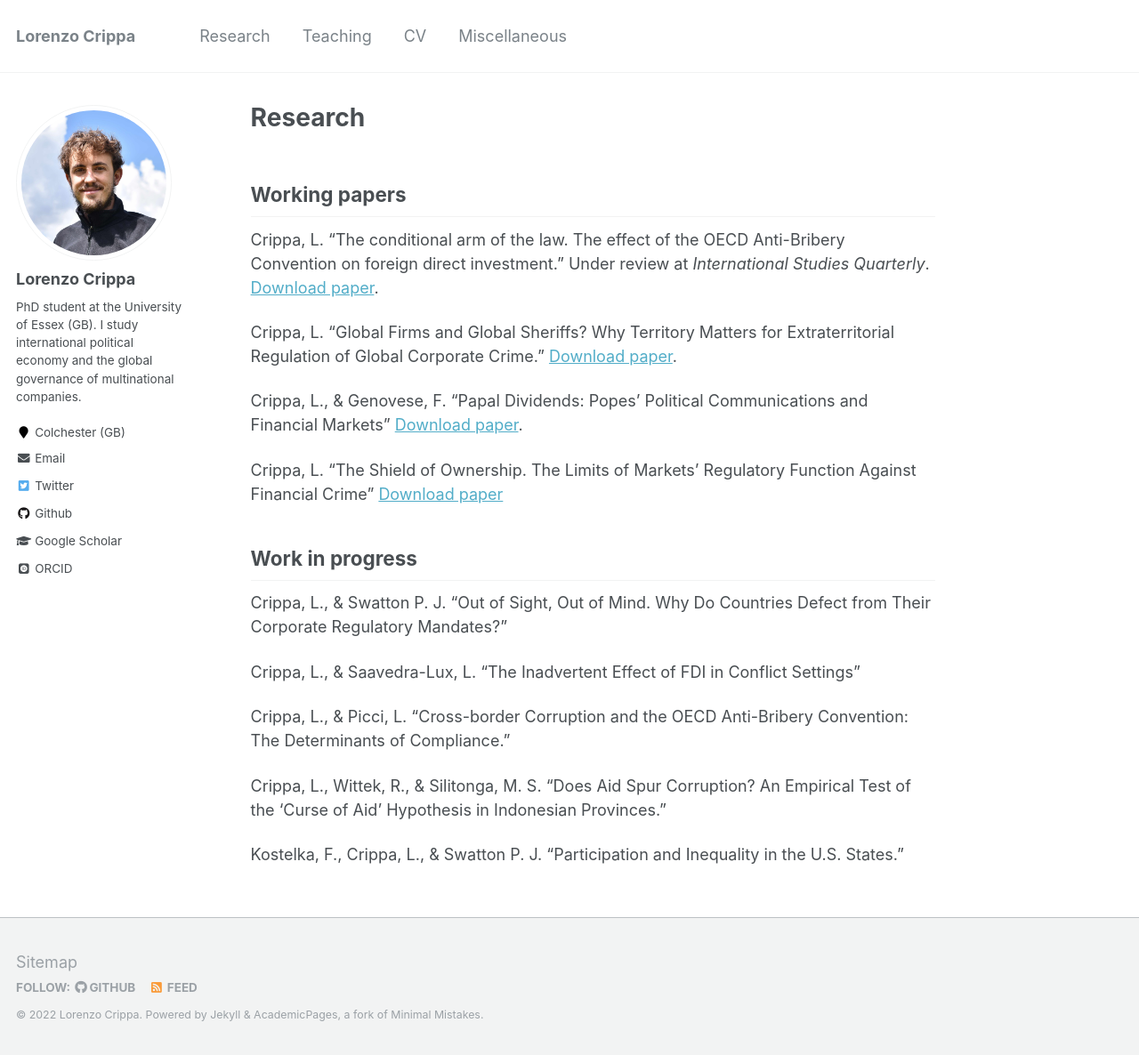
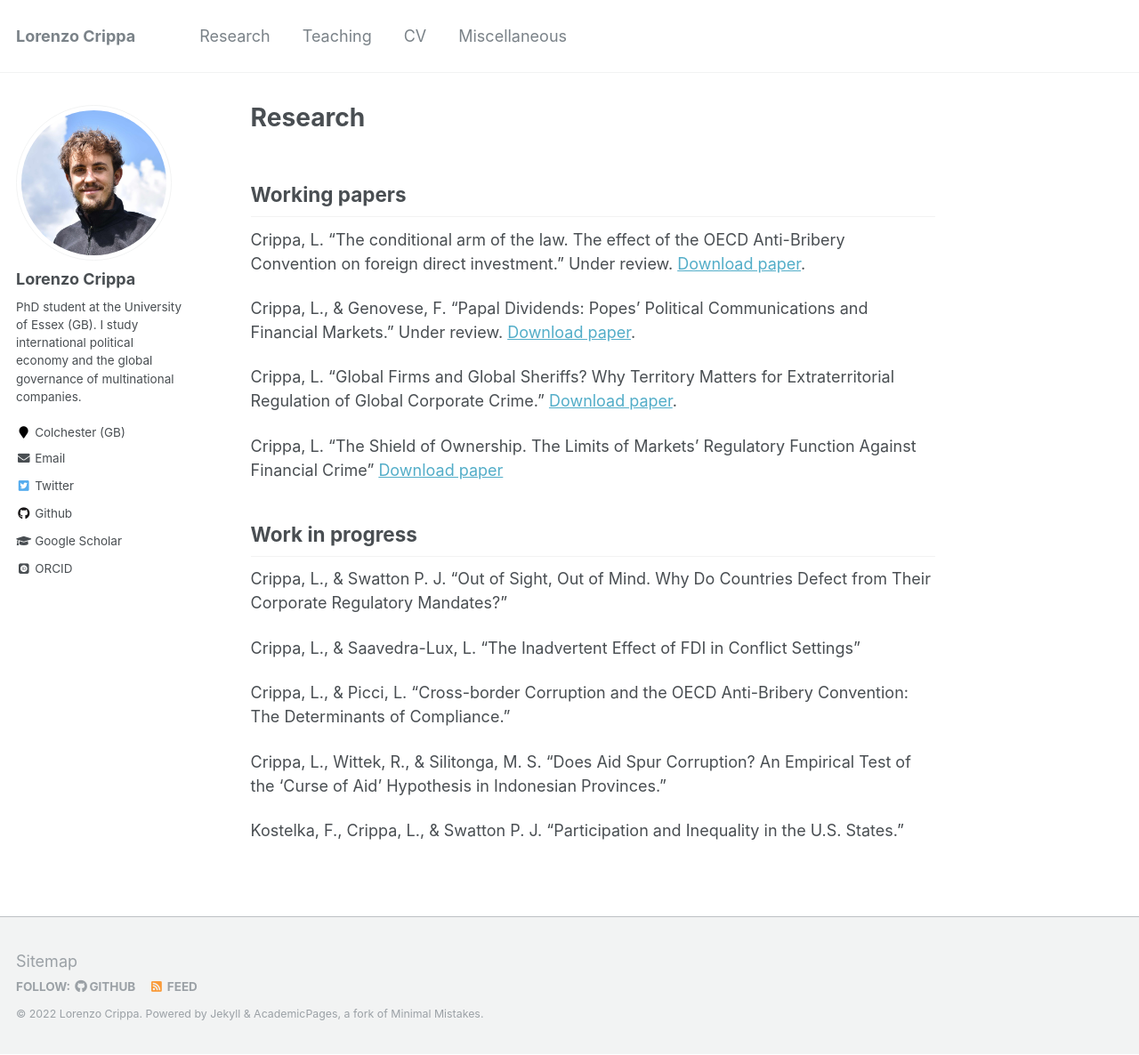
Before and after one commit to lorenzo-crippa/lorenzo-crippa.github.io, a Jekyll site: the page built from _pages/research.md, in a window 1280 px wide and 1186 px high. Shown: the whole window at 89% size. Built offline with Jekyll 4.4.1, drawn with Linux system fonts in a browser that asks for light colours; some web fonts are replaced.

Commit message:
Update research.md

```diff
--- a/_pages/research.md
+++ b/_pages/research.md
@@ -6,11 +6,11 @@ redirect_from:
   - /research.html
 ---
 ## Working papers
-Crippa, L. "The conditional arm of the law. The effect of the OECD Anti-Bribery Convention on foreign direct investment." Under review at _International Studies Quarterly_. [Download paper](https://lorenzo-crippa.github.io/files/conditional_arm.pdf).
+Crippa, L. "The conditional arm of the law. The effect of the OECD Anti-Bribery Convention on foreign direct investment." Under review. [Download paper](https://lorenzo-crippa.github.io/files/conditional_arm.pdf).
+
+Crippa, L., & Genovese, F. "Papal Dividends: Popes' Political Communications and Financial Markets." Under review. [Download paper](https://lorenzo-crippa.github.io/files/papal_dividends.pdf).
 
 Crippa, L. "Global Firms and Global Sheriffs? Why Territory Matters for Extraterritorial Regulation of Global Corporate Crime." [Download paper](https://lorenzo-crippa.github.io/files/sheriffs.pdf).
-
-Crippa, L., & Genovese, F. "Papal Dividends: Popes' Political Communications and Financial Markets" [Download paper](https://lorenzo-crippa.github.io/files/papal_dividends.pdf).
 
 Crippa, L. "The Shield of Ownership. The Limits of Markets' Regulatory Function Against Financial Crime" [Download paper](https://lorenzo-crippa.github.io/files/scandals_ownership.pdf)
 
```
